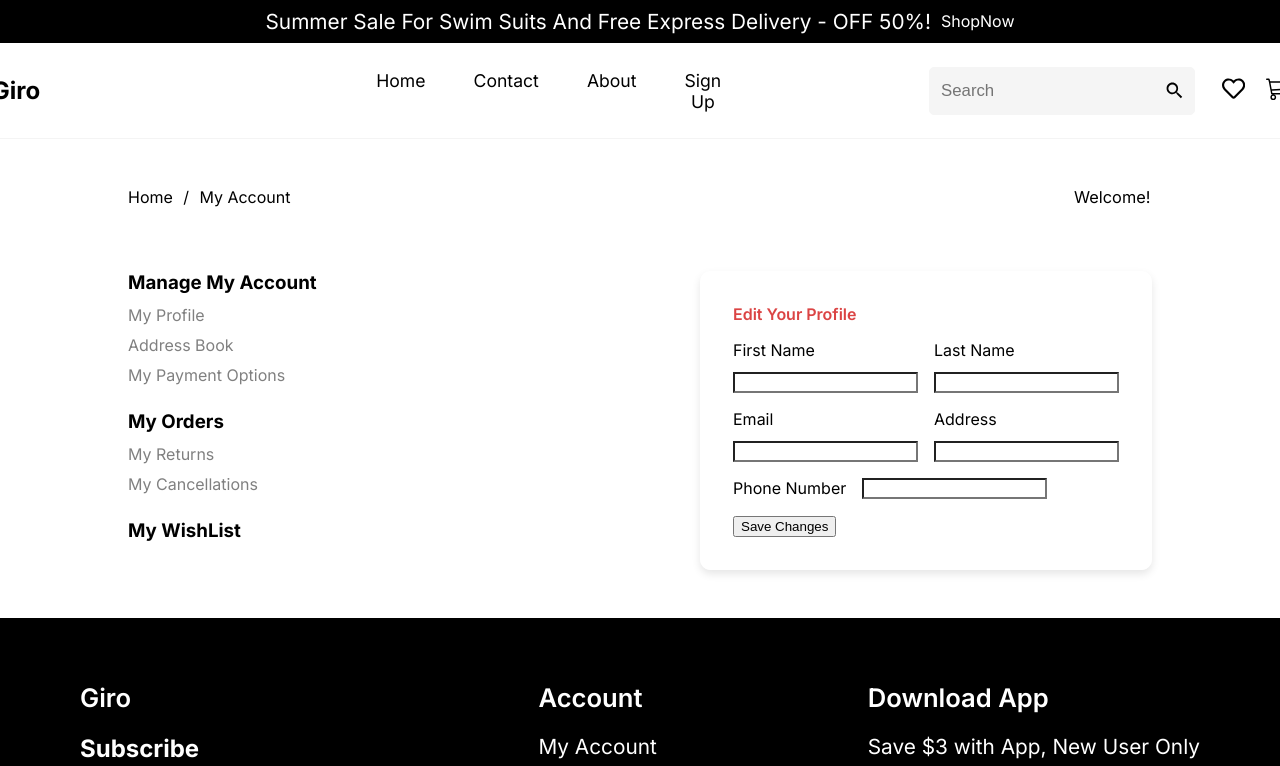
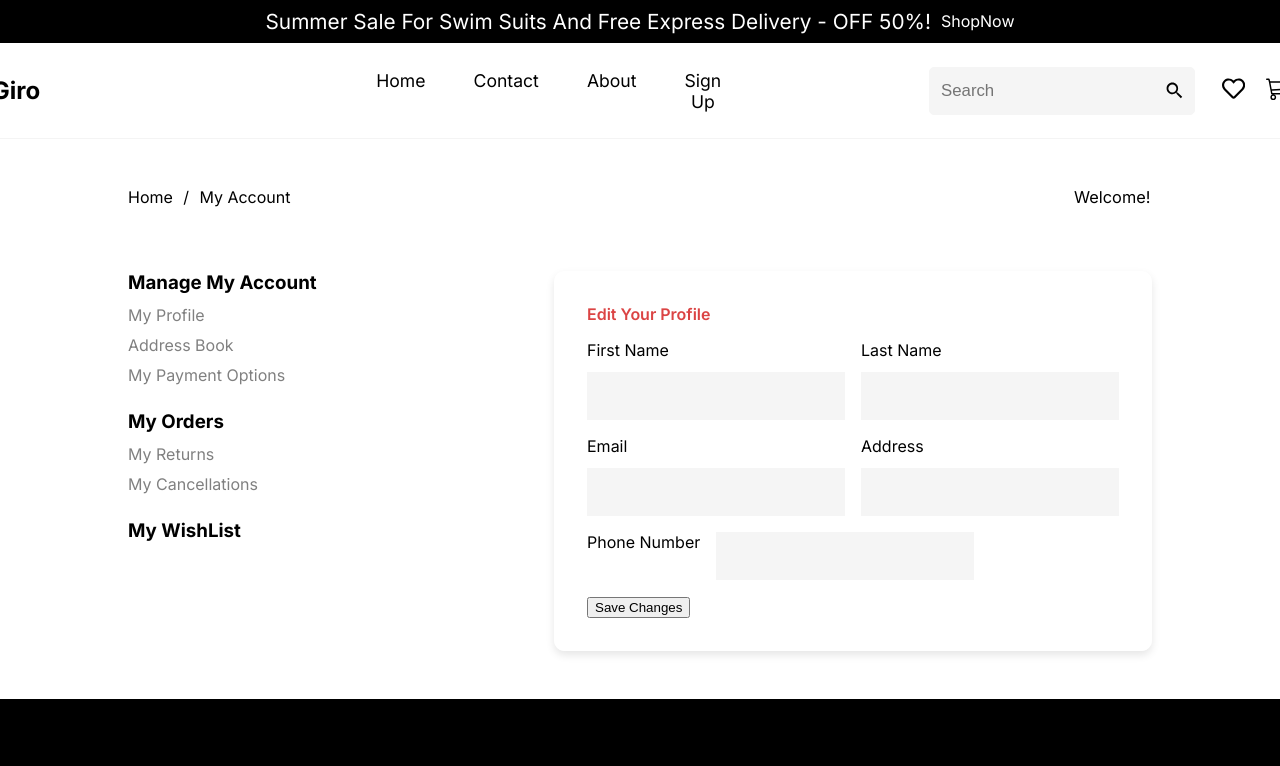
Before and after one commit to Esseh12/Giro, a React (Vite) app in the folder frontend/: page /profile in a window 1280 px wide. Shown: the top 766 px of the page. Built offline with nearby package versions, Linux system fonts and the light colour scheme; no server answers.

Commit message:
recent update

```diff
--- a/frontend/src/styles/profile.css
+++ b/frontend/src/styles/profile.css
@@ -103,3 +103,19 @@ a{
     flex-direction: column;
     gap: 0.75rem;
 }
+
+.form-input{
+    background-color: #f5f5f5;
+    border: #f5f5f5;
+    padding: 0.5rem 1rem;
+    font-size: 1.1rem;
+    height: 3rem;
+    color: #7b7b7b;
+}
+
+input:-webkit-autofill,
+textarea:-webkit-autofill {
+    -webkit-box-shadow: 0 0 0px 1000px #f5f5f5 inset !important;
+    box-shadow: 0 0 0px 1000px #f5f5f5 inset !important;
+    -webkit-text-fill-color: #7b7b7b !important;
+}
```
